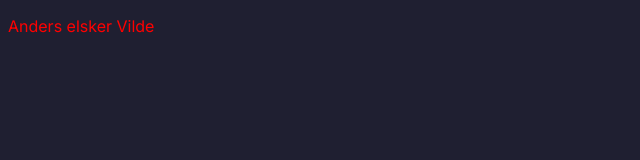
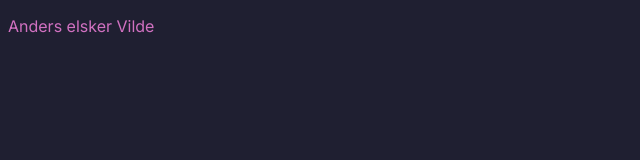
Before and after one commit to AndersAarsaether/Nexus, a Next.js app: page /dates in a window 1280 px wide. Shown: the top 160 px of the page, without its empty margins (0-640 px from the left). Built offline with nearby package versions, Linux system fonts and the light colour scheme.

Commit message:
bedre nå

```diff
--- a/src/app/dates/page.module.css
+++ b/src/app/dates/page.module.css
@@ -1,3 +1,3 @@
 .lovetext {
-  color: red;
+  color: rgb(209, 113, 193);
 }
```
